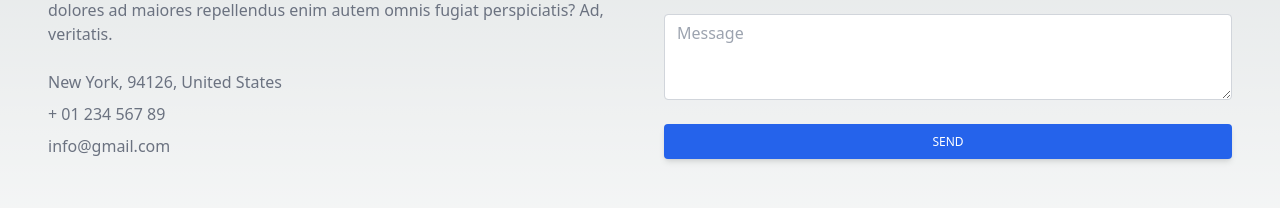
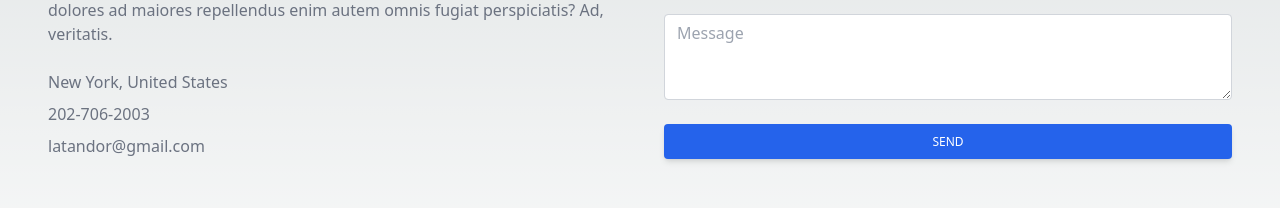
Before and after one commit to Moszio/Portfolio, a Next.js app: page /contact in a window 1280 px wide. Shown: the part 372-580 px from the top of the page. Built offline with nearby package versions, Linux system fonts and the light colour scheme.

Commit message:
emailjs added to contact page

```diff
--- a/app/Card.jsx
+++ b/app/Card.jsx
@@ -1,5 +1,3 @@
-'use client'
-
 import React from 'react'
 import Image from 'next/image'
 import { useState } from 'react'
@@ -8,7 +6,7 @@ const Card = ({ project }) => {
   const [showModal, setShowModal] = useState(false)
   return (
     <>
-      <div className='flex flex-wrap items-center justify-center '>
+      <div className='flex flex-wrap items-center justify-center'>
         <div className='container bg-white rounded dark:bg-gray-800 shadow-lg transform duration-200 easy-in-out m-1'>
           <div className='h-2/4 overflow-hidden'>
             <Image
--- a/app/contact/page.jsx
+++ b/app/contact/page.jsx
@@ -1,6 +1,30 @@
-import React from 'react'
+'use client'
+
+import React, { useRef } from 'react'
+import emailjs from '@emailjs/browser'
 
 const contact = () => {
+  const form = useRef()
+
+  const sendEmail = (e) => {
+    e.preventDefault()
+
+    emailjs
+      .sendForm(
+        'YOUR_SERVICE_ID',
+        'YOUR_TEMPLATE_ID',
+        form.current,
+        'YOUR_PUBLIC_KEY'
+      )
+      .then(
+        (result) => {
+          console.log(result.text)
+        },
+        (error) => {
+          console.log(error.text)
+        }
+      )
+  }
   return (
     <section className='px-6 mx-auto h-screen flex justify-center items-center'>
       <div className='text-gray-800'>
@@ -13,15 +37,16 @@ const contact = () => {
               dolorem nisi corrupti eveniet dolores ad maiores repellendus enim
               autem omnis fugiat perspiciatis? Ad, veritatis.
             </p>
-            <p className='text-gray-500 mb-2'>New York, 94126, United States</p>
-            <p className='text-gray-500 mb-2'>+ 01 234 567 89</p>
-            <p className='text-gray-500 mb-2'>info@gmail.com</p>
+            <p className='text-gray-500 mb-2'>New York, United States</p>
+            <p className='text-gray-500 mb-2'>202-706-2003</p>
+            <p className='text-gray-500 mb-2'>latandor@gmail.com</p>
           </div>
           <div className='grow-0 shrink-0 basis-auto mb-12 md:mb-0 w-full md:w-6/12 px-3 lg:px-6'>
             <form>
               <div className='form-group mb-6'>
                 <input
                   type='text'
+                  name='user_name'
                   className='form-control block
               w-full
               px-3
@@ -43,6 +68,7 @@ const contact = () => {
               <div class='form-group mb-6'>
                 <input
                   type='email'
+                  name='user_email'
                   className='form-control block
               w-full
               px-3
@@ -63,6 +89,7 @@ const contact = () => {
               </div>
               <div class='form-group mb-6'>
                 <textarea
+                  name='message'
                   className='
               form-control
               block
@@ -88,6 +115,7 @@ const contact = () => {
 
               <button
                 type='submit'
+                value='Send'
                 className='
             w-full
             px-6
--- a/package.json
+++ b/package.json
@@ -9,6 +9,8 @@
     "lint": "next lint"
   },
   "dependencies": {
+    "@emailjs/browser": "^3.10.0",
+    "emailjs-com": "^3.2.0",
     "eslint": "8.36.0",
     "eslint-config-next": "13.2.4",
     "next": "13.2.4",
```
Also changed, not shown: 1 other file (tests, documents, lock files or other folders).
